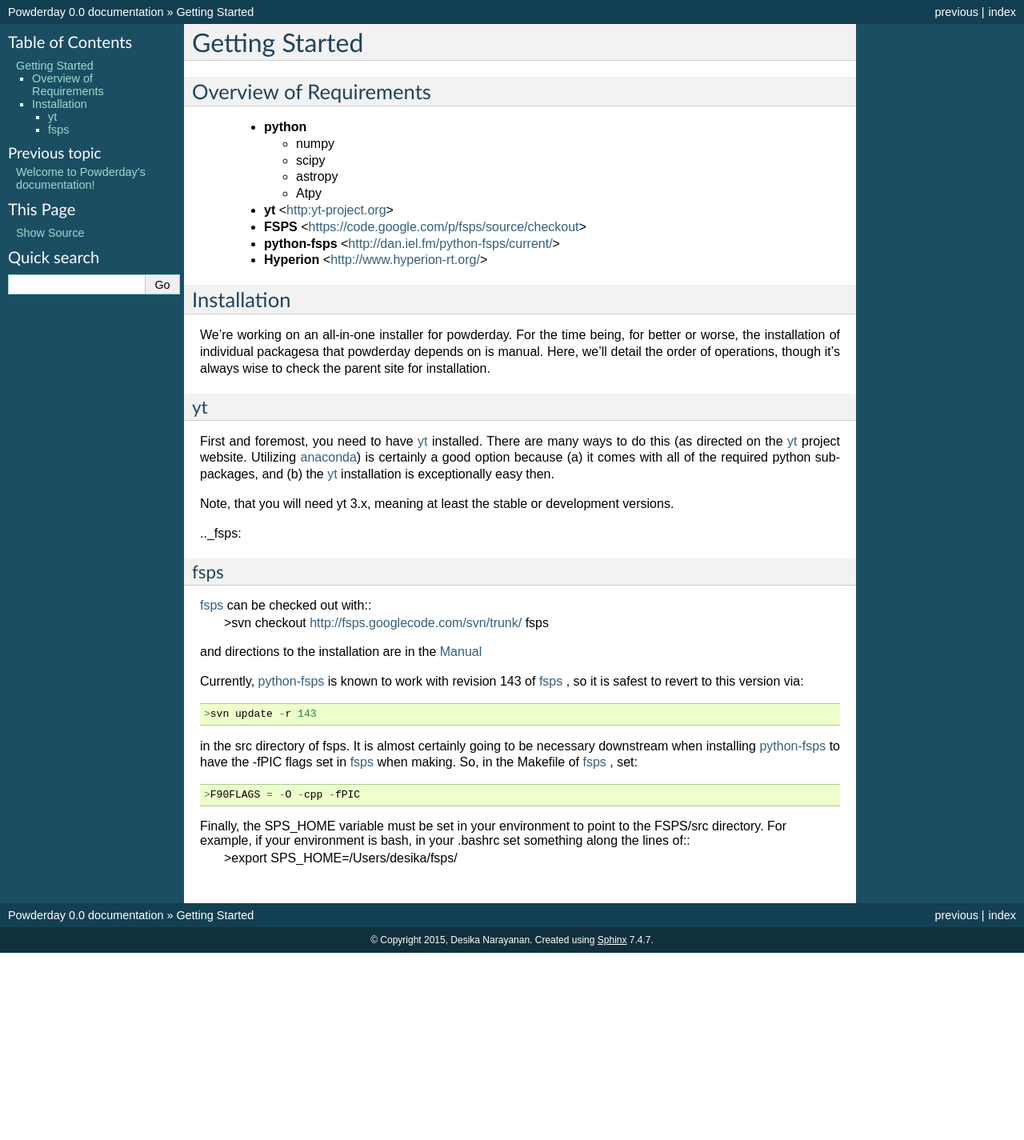
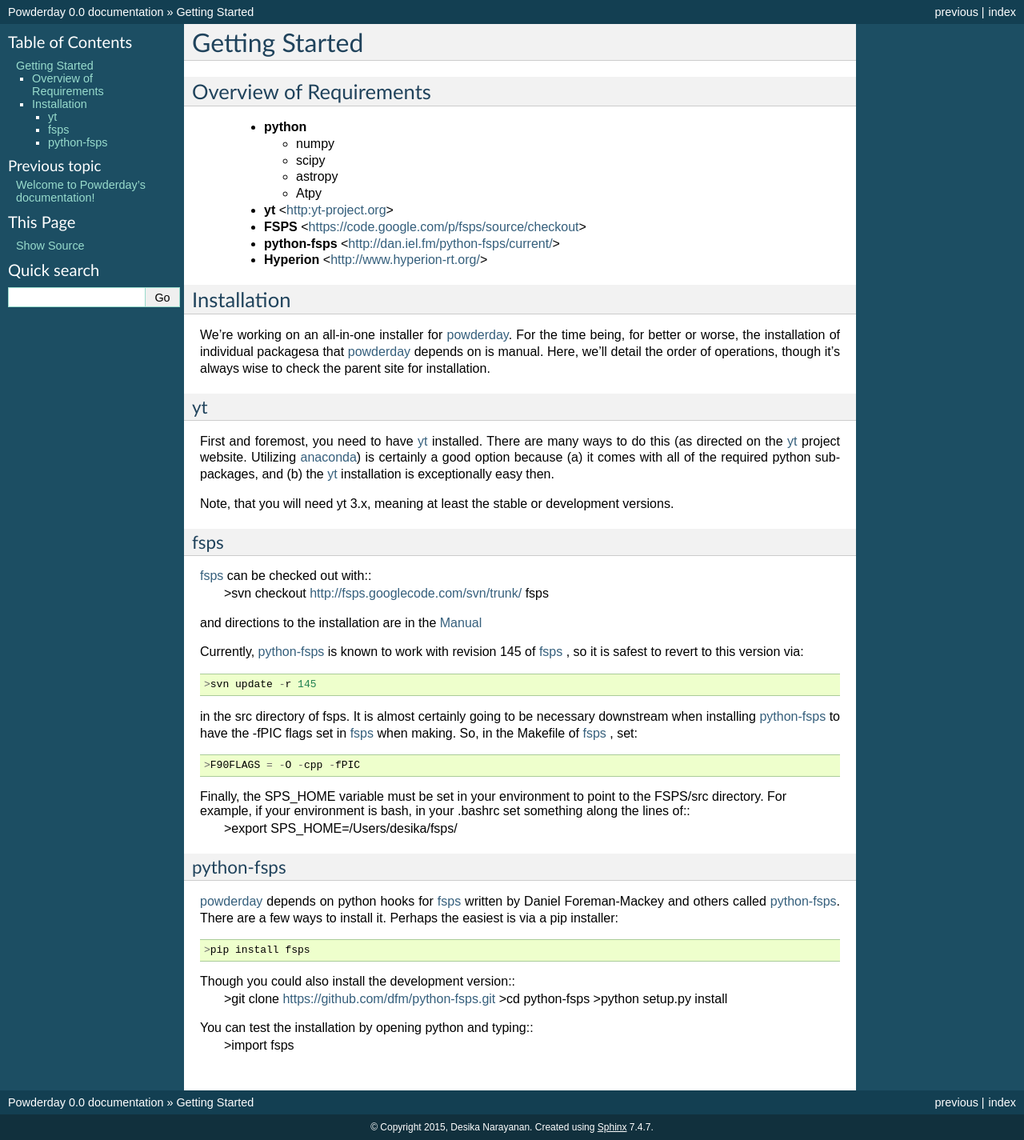
Before and after one commit to dnarayanan/powderday, a Sphinx documentation site: the page built from docs/installation.rst, in a window 1280 px wide. Shown: the whole page at 80% size. Built offline with Sphinx 7.4.7, drawn with Linux system fonts in a browser that asks for light colours; before the commit the page ends 1191 px from its top, so only the background shows below that.

Commit message:
installation docs added python-fsps

```diff
--- a/docs/installation.rst
+++ b/docs/installation.rst
@@ -20,11 +20,12 @@
 Installation
 ============
 
-We're working on an all-in-one installer for powderday.  For the time
-being, for better or worse, the installation of individual packagesa
-that powderday depends on is manual. Here, we'll detail the order of
-operations, though it's always wise to check the parent site for
-installation.
+We're working on an all-in-one installer for `powderday
+<https://bitbucket.org/desika/powderday>`_.  For the time being, for
+better or worse, the installation of individual packagesa that
+`powderday <https://bitbucket.org/desika/powderday>`_ depends on is
+manual. Here, we'll detail the order of operations, though it's always
+wise to check the parent site for installation.
 
 .. _yt:
 
@@ -42,7 +43,7 @@
 Note, that you will need yt 3.x, meaning at least the stable or
 development versions.
 
-.._fsps:
+.. _fsps:
 
 fsps
 --------------
@@ -54,13 +55,33 @@
 
 Currently, `python-fsps
 <http://dan.iel.fm/python-fsps/current/installation/>`_ is known to
-work with revision 143 of `fsps
+work with revision 145 of `fsps
 <https://code.google.com/p/fsps/source/checkout>`_ , so it is safest
 to revert to this version via::
-  >svn update -r 143
+  >svn update -r 145
 in the src directory of fsps.  It is almost certainly going to be necessary downstream when installing  `python-fsps
 <http://dan.iel.fm/python-fsps/current/installation/>`_ to have the -fPIC flags set in `fsps <https://code.google.com/p/fsps/source/checkout>`_ when making.  So, in the Makefile of `fsps <https://code.google.com/p/fsps/source/checkout>`_ , set::
   >F90FLAGS = -O -cpp -fPIC
-
 Finally, the SPS_HOME variable must be set in your environment to point to the FSPS/src directory.  For example, if your environment is bash, in your .bashrc set something along the lines of::
   >export SPS\_HOME=/Users/desika/fsps/
+
+
+
+.. _python-fsps:
+
+python-fsps
+--------------
+
+`powderday <https://bitbucket.org/desika/powderday>`_ depends on
+python hooks for `fsps
+<https://code.google.com/p/fsps/source/checkout>`_ written by Daniel
+Foreman-Mackey and others called `python-fsps
+<http://dan.iel.fm/python-fsps/current/installation/>`_.  There are a
+few ways to install it.  Perhaps the easiest is via a pip installer::
+  >pip install fsps
+Though you could also install the development version::
+  >git clone https://github.com/dfm/python-fsps.git
+  >cd python-fsps
+  >python setup.py install
+You can test the installation by opening python and typing::
+  >import fsps
```
